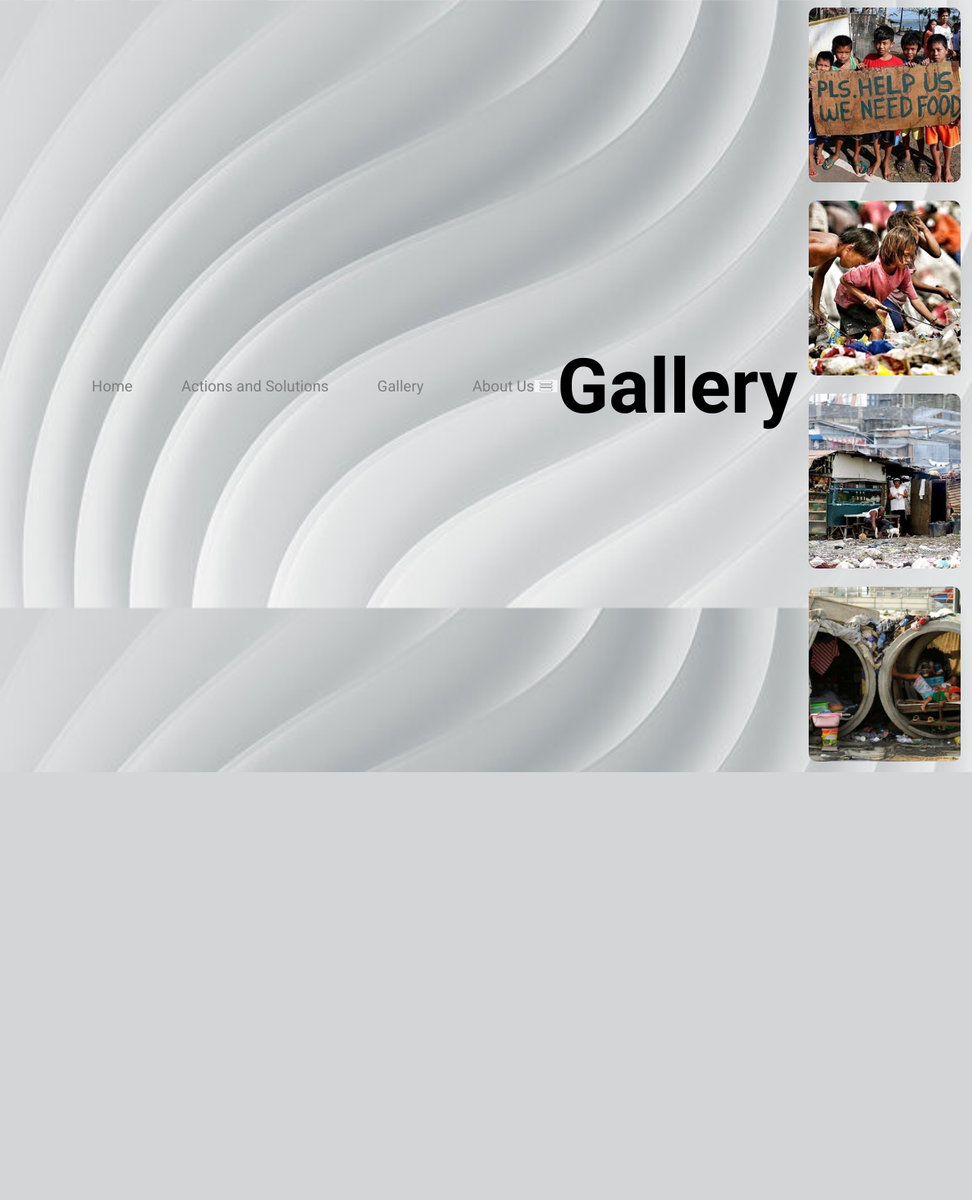
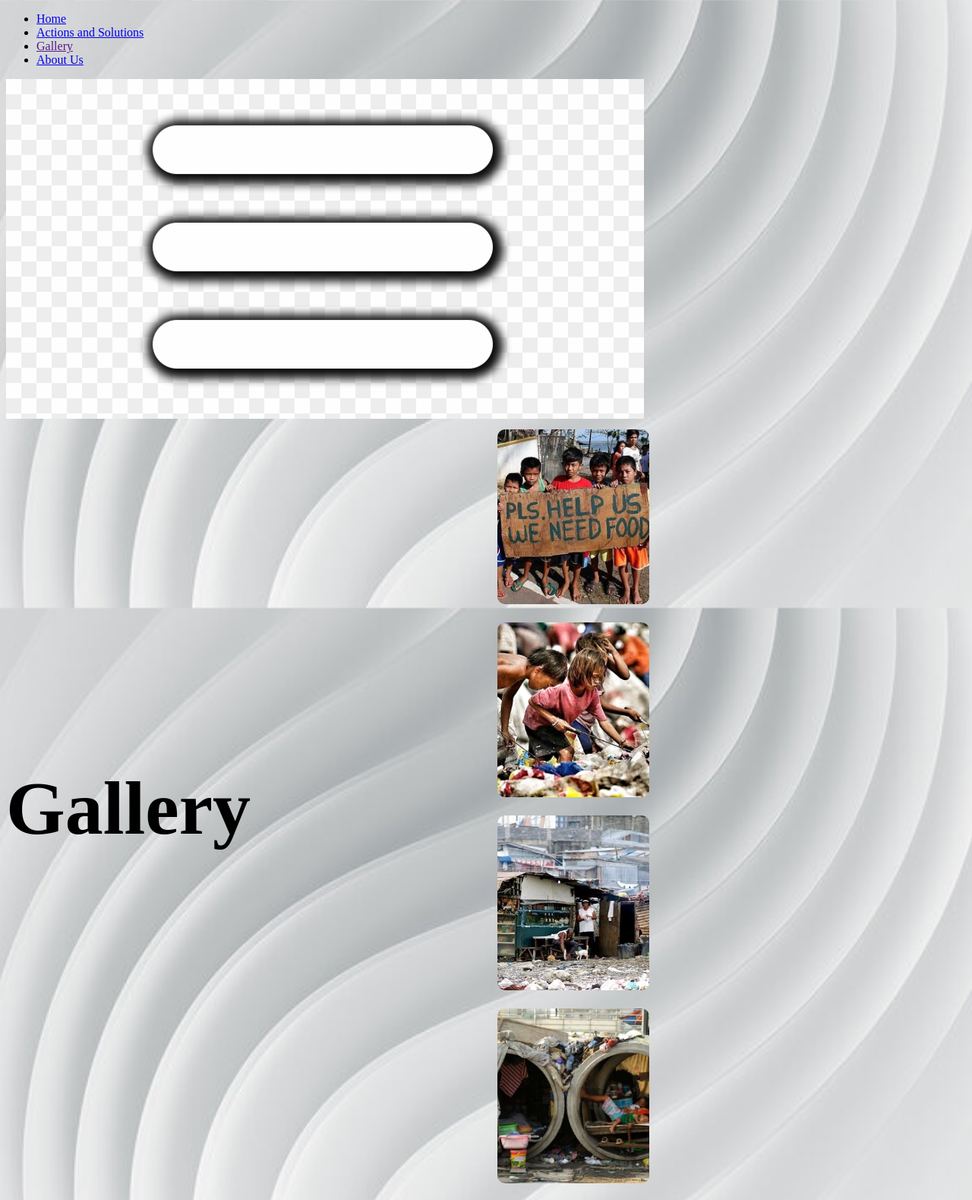
Before and after one commit to VinzJS/learningtasks, a PHP site: page /LT4/gallery.html in a window 1280 px wide. Shown: the whole page at 76% size. Before the commit the page ends 1016 px from the top, so only its background shows below. Run offline with PHP 8.4, Linux system fonts and the light colour scheme.

Commit message:
Update styles3.css

```diff
--- a/LT4/styles3.css
+++ b/LT4/styles3.css
@@ -1,45 +1,4 @@
-body {
-  background-image: url('bg1.jpg');
-   background-repeat: no-repeat;
-  background-attachment: fixed;
-  background-size: cover;
-}
 
-*{
-  margin:0;
-  padding:0;
-  font-family:'Roboto', sans-serif;
-}
-.navbar{
-  height:12%;
-  display:flex;
-  align-items:center;
-}
-.menu-icon{
- width:30px;
- cursor:pointer;
-}
-
- nav{
-  flex:1;
-  text-align:right;
-}
-
-nav ul li{
-  list-style:none;
-  display:inline-block;
-  margin-left:60px;
-}
-
-nav ul li a{
-  text-decoration:none;
-  color:#808080;
-  font-size:20px;
-}
-.menu-icon{
- width:30px;
- cursor:pointer;
-}
 p{
   font-size:30px;
 }
```
